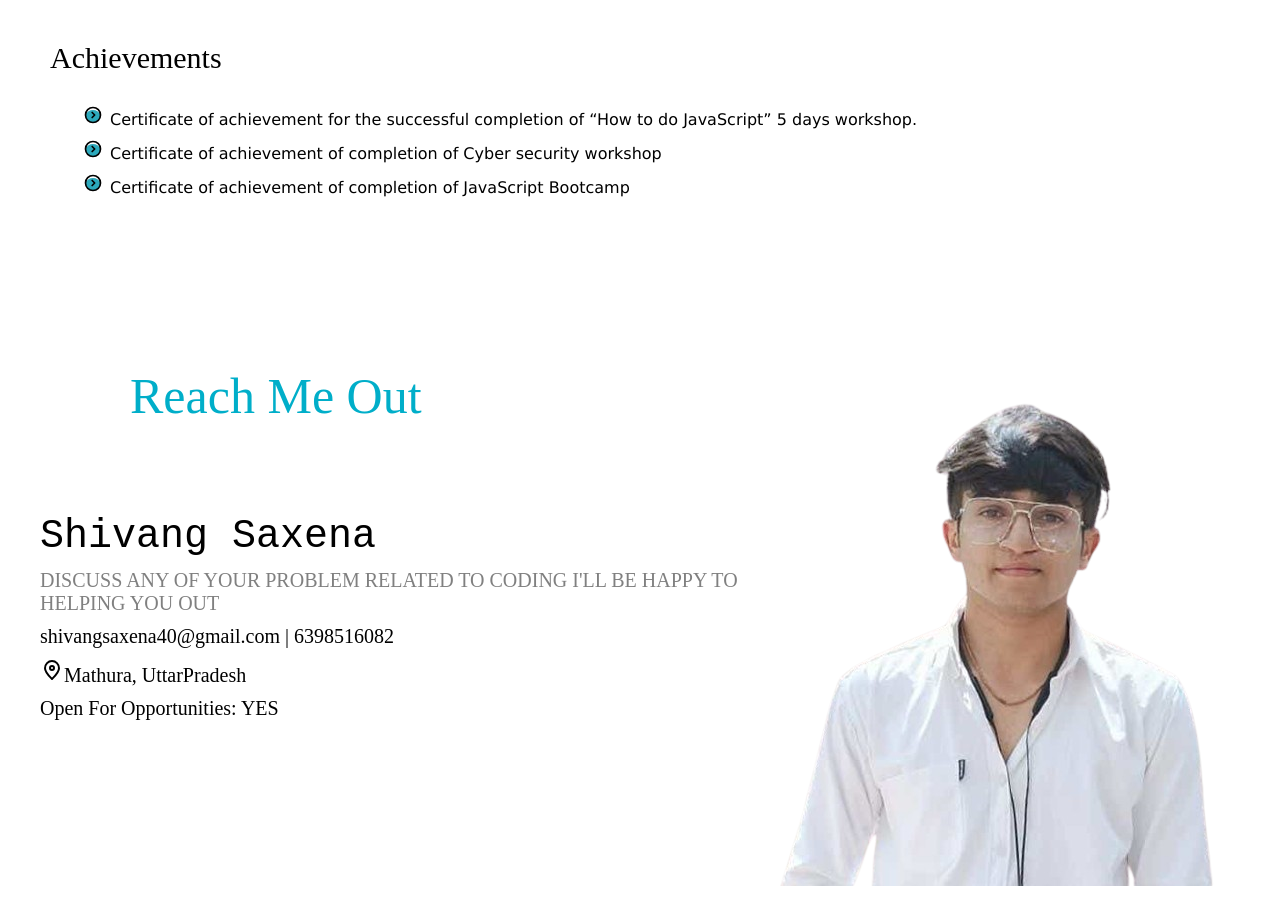
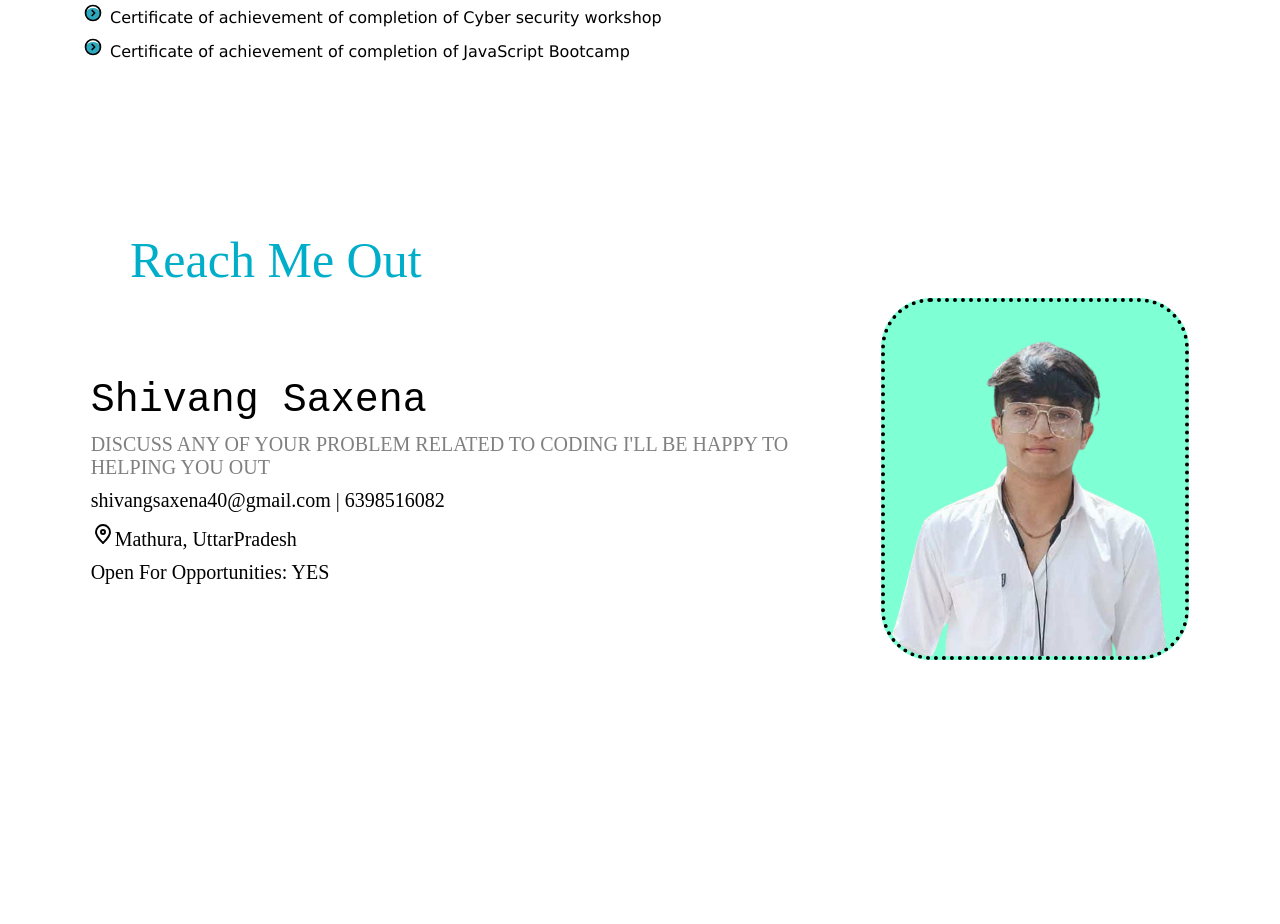
Before and after one commit to ShivangSaxena05/CodSoft, a plain HTML site: page Portfolio-Task-2/index.html in a window 1280 px wide. Shown: the part 1900-2824 px from the top of the page. After the commit the page ends 2771 px from the top, so only its background shows below. Drawn offline with Linux system fonts and the light colour scheme; a web font is replaced by a local one.

Commit message:
Update style.css

```diff
--- a/Portfolio-Task-2/style/style.css
+++ b/Portfolio-Task-2/style/style.css
@@ -103,7 +103,6 @@
 }
 .projects{
     display: flex;
-    flex-wrap: wrap;
     justify-content: space-evenly;
     align-items: center;
     margin: 40px;
@@ -170,8 +169,8 @@
     position: relative;
     height: 700px;
 }
-.img img{
-    width: 400px;
+.image img{
+    width: 300px;
     background-color: aquamarine;
     border-radius: 50px;
     border: 4px black dotted;
```
